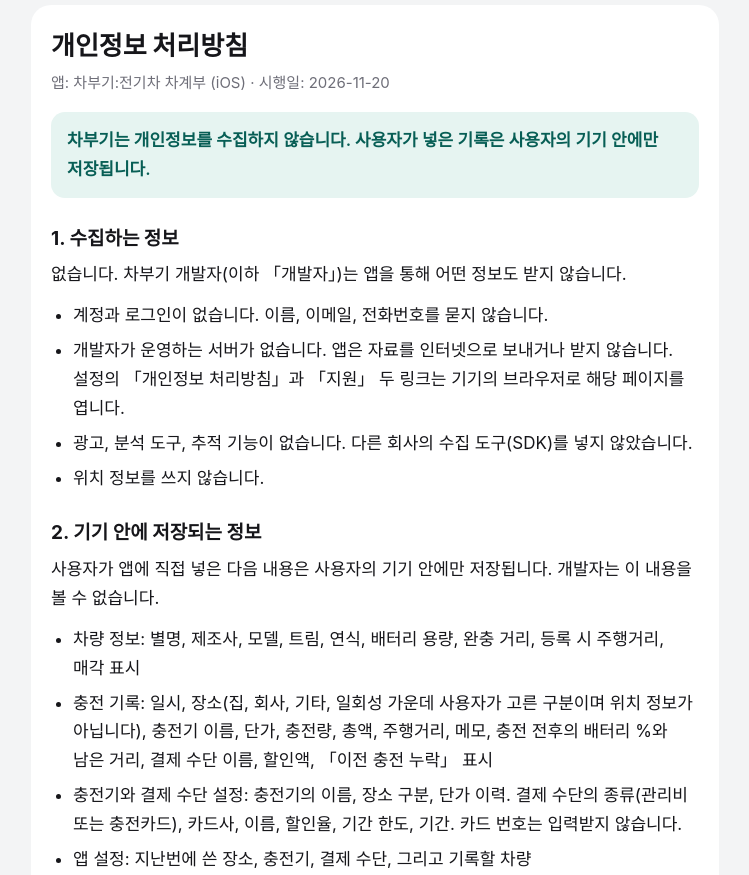
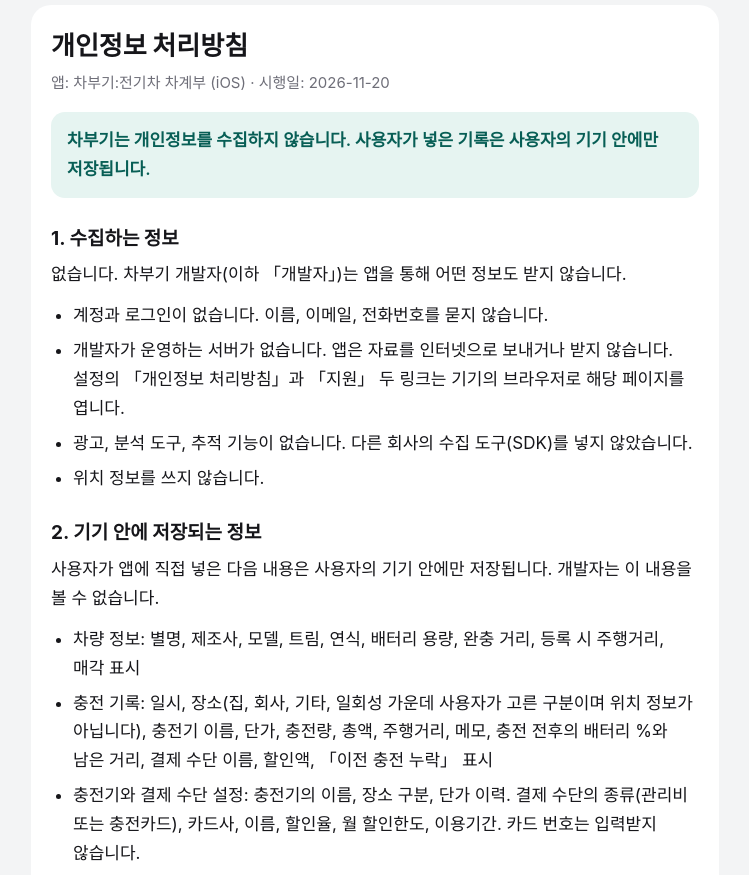
Before and after one commit to piko9388/chabugi, a plain HTML site: page privacy.html in a window 1280 px wide. Shown: the part 77-952 px from the top of the page, without its empty margins (265-1014 px from the left). Drawn offline with Linux system fonts and the light colour scheme.

Commit message:
Privacy: card discount field names

```diff
--- a/privacy.html
+++ b/privacy.html
@@ -63,7 +63,7 @@ details p:last-child,details ol:last-child,details ul:last-child{margin-bottom:0
   <ul>
     <li>차량 정보: 별명, 제조사, 모델, 트림, 연식, 배터리 용량, 완충 거리, 등록 시 주행거리, 매각 표시</li>
     <li>충전 기록: 일시, 장소(집, 회사, 기타, 일회성 가운데 사용자가 고른 구분이며 위치 정보가 아닙니다), 충전기 이름, 단가, 충전량, 총액, 주행거리, 메모, 충전 전후의 배터리 %와 남은 거리, 결제 수단 이름, 할인액, 「이전 충전 누락」 표시</li>
-    <li>충전기와 결제 수단 설정: 충전기의 이름, 장소 구분, 단가 이력. 결제 수단의 종류(관리비 또는 충전카드), 카드사, 이름, 할인율, 기간 한도, 기간. 카드 번호는 입력받지 않습니다.</li>
+    <li>충전기와 결제 수단 설정: 충전기의 이름, 장소 구분, 단가 이력. 결제 수단의 종류(관리비 또는 충전카드), 카드사, 이름, 할인율, 월 할인한도, 이용기간. 카드 번호는 입력받지 않습니다.</li>
     <li>앱 설정: 지난번에 쓴 장소, 충전기, 결제 수단, 그리고 기록할 차량</li>
   </ul>
 
```
